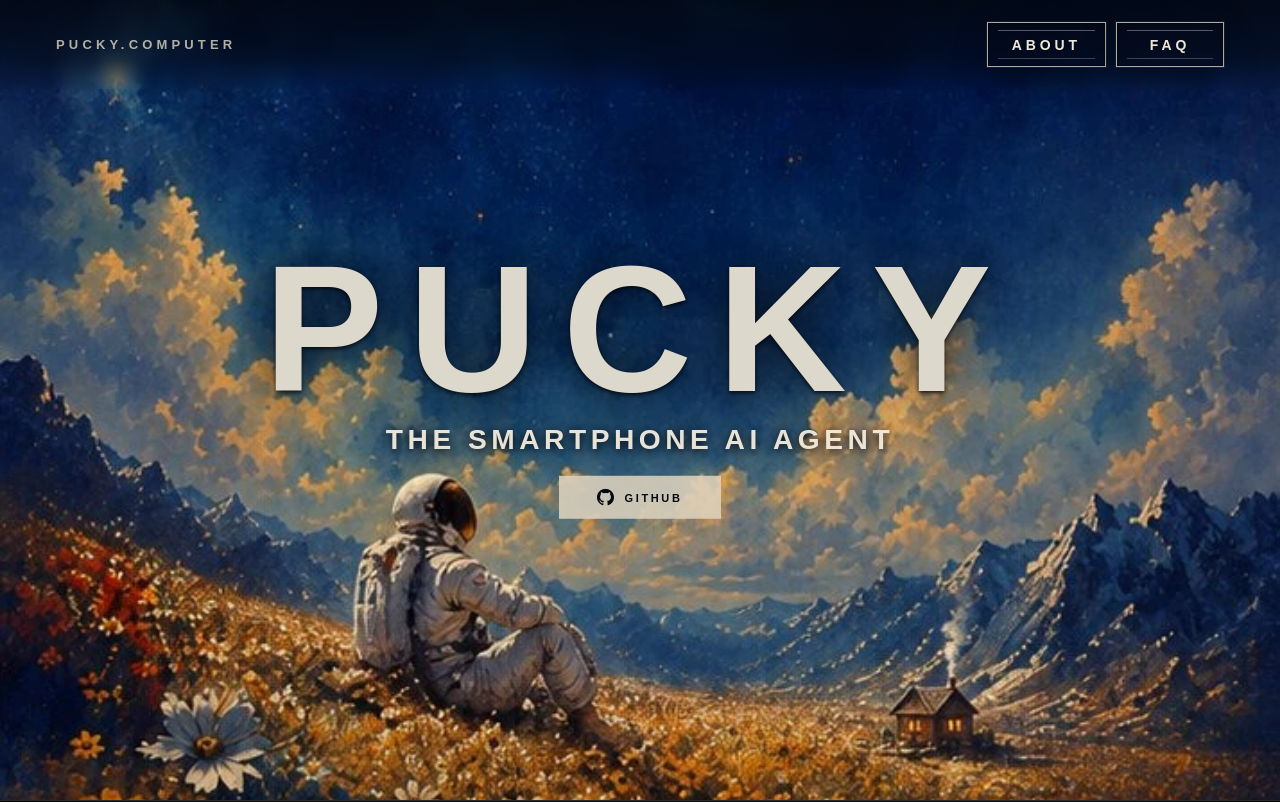
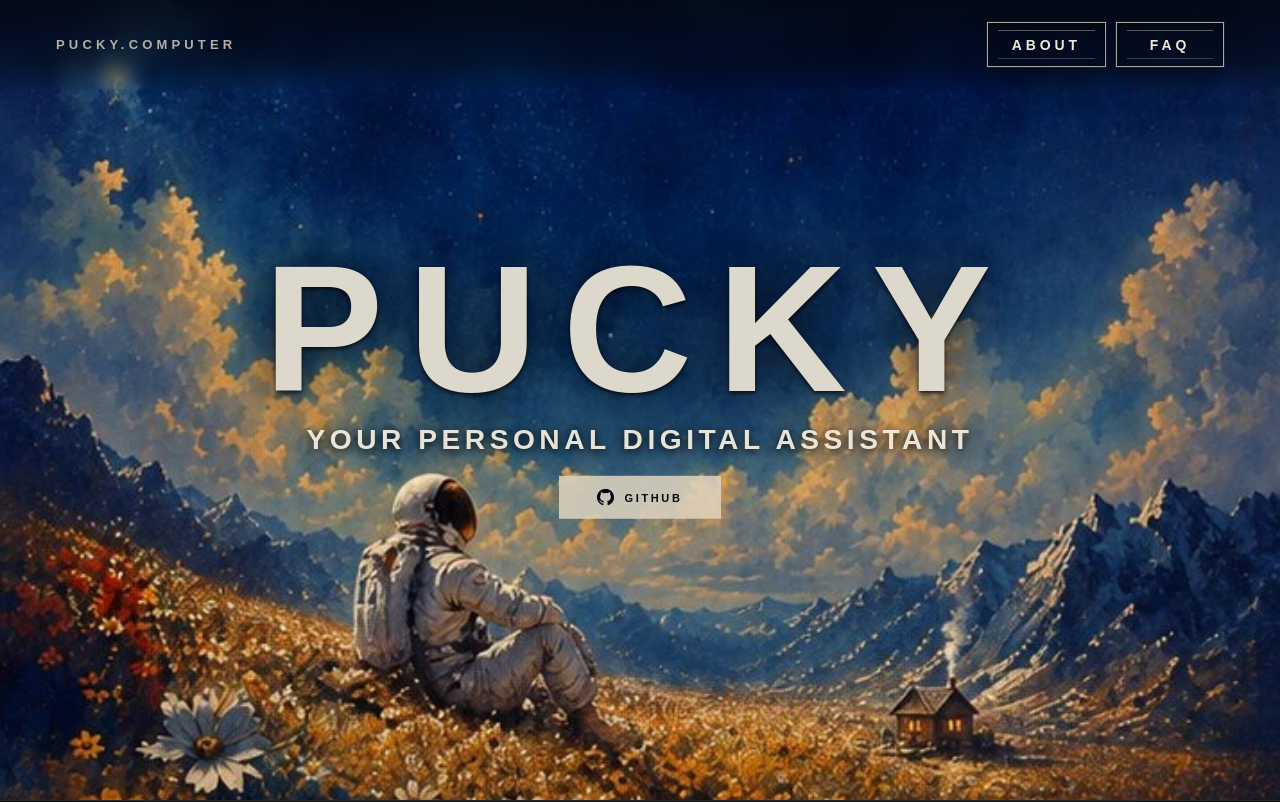
Before and after one commit to JimmyThompson1997/pucky-computer, a website: page index.html in a window 1280 px wide. Shown: the top 802 px of the page. Drawn offline with Linux system fonts and the light colour scheme; no server answers.

Commit message:
Update hero subtitle copy

```diff
--- a/index.html
+++ b/index.html
@@ -34,7 +34,7 @@
 
   <div class="hero-text" id="heroText">
     <h1 class="main-title">PUCKY</h1>
-    <span class="main-sub">The Smartphone AI Agent</span>
+    <span class="main-sub">Your Personal Digital Assistant</span>
     <br>
     <a class="btn" href="https://github.com/JimmyThompson1997/Motorolla" aria-label="View Pucky on GitHub">
       <svg viewBox="0 0 16 16" aria-hidden="true">
```
